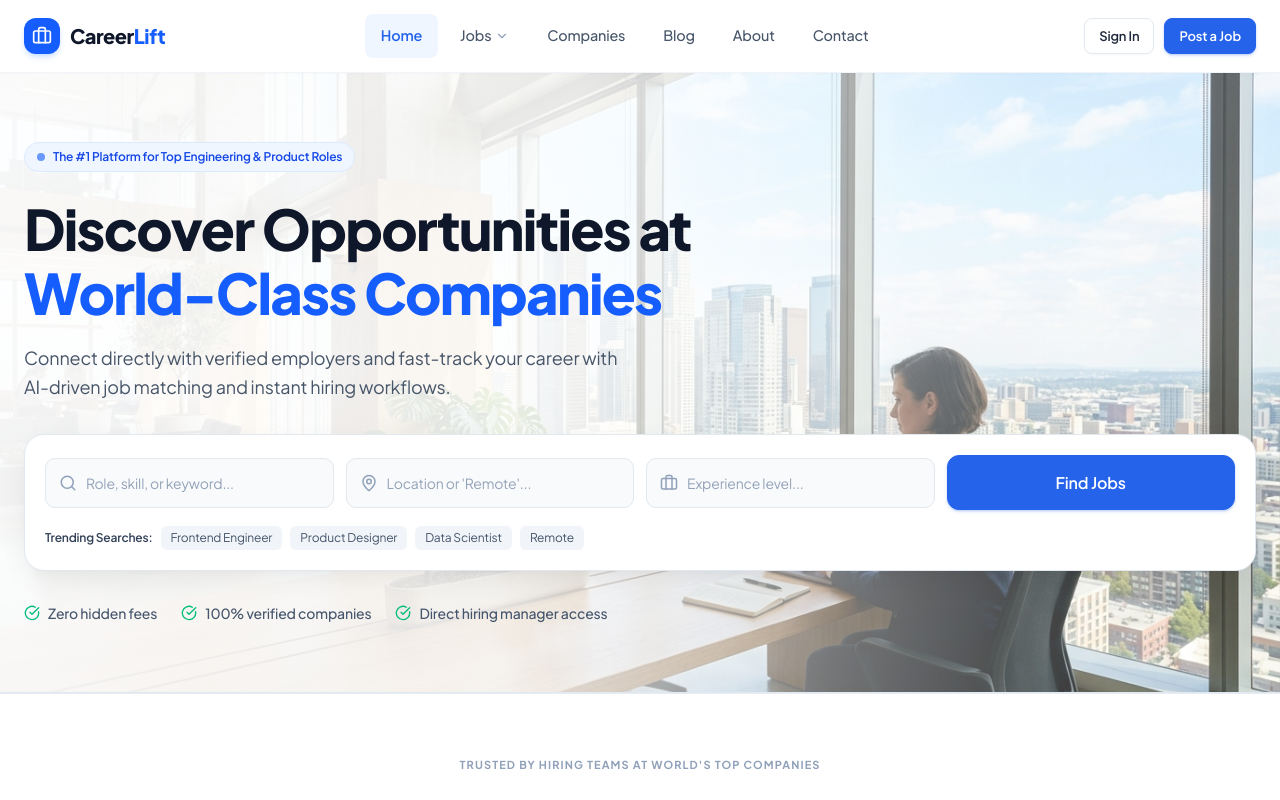
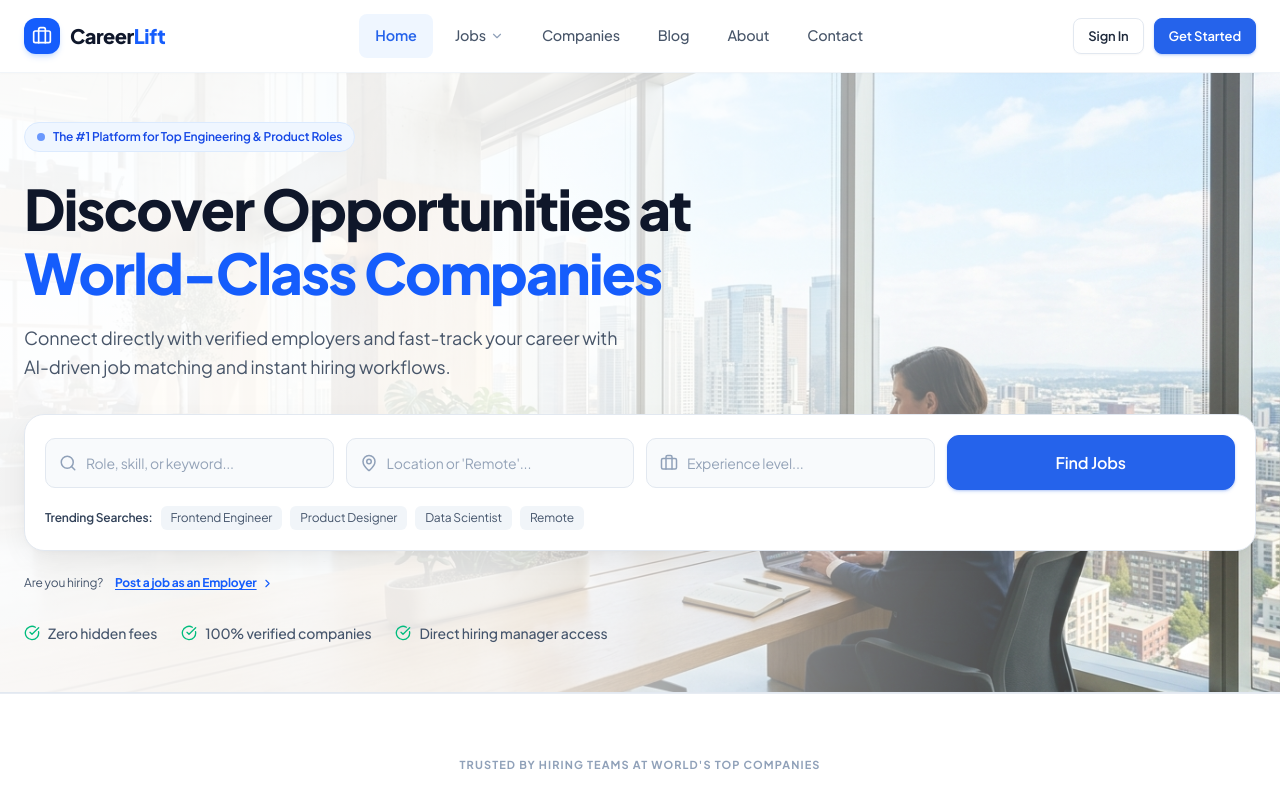
Before and after one commit to ShikharNegi0515/CareerLift, a React (Vite) app in the folder frontend/: page / in a window 1280 px wide. Shown: the top 800 px of the page. Built offline with nearby package versions, Linux system fonts and the light colour scheme; no server answers.

Commit message:
feat: add role-based employer action bars and update navbar CTA on homepage

```diff
--- a/frontend/src/components/layout/Navbar.tsx
+++ b/frontend/src/components/layout/Navbar.tsx
@@ -172,7 +172,7 @@ export default function Navbar() {
                 Sign In
               </Link>
               <Link to="/register" className="btn btn-primary btn-sm font-semibold shadow-sm shadow-blue-500/20">
-                Post a Job
+                Get Started
               </Link>
             </div>
           )}
--- a/frontend/src/pages/public/HomePage.tsx
+++ b/frontend/src/pages/public/HomePage.tsx
@@ -6,7 +6,7 @@ import api from '../../api/client';
 import {
   Search, MapPin, Briefcase, ChevronRight, Monitor, HeartPulse,
   GraduationCap, TrendingUp, Building2, Cpu, Palette, ShieldCheck,
-  Users, Star, ArrowRight, CheckCircle, Zap
+  Users, Star, ArrowRight, CheckCircle, Zap, PlusCircle
 } from 'lucide-react';
 
 // ─── Mock data ───────────────────────────────────────────────────────────────
@@ -124,6 +124,37 @@ export default function HomePage() {
               ))}
             </div>
           </div>
+
+          {/* Role-Specific Hero Action Bar */}
+          {isAuthenticated && user?.role === UserRole.EMPLOYER ? (
+            <div className="mt-8 p-4 bg-blue-50/80 border border-blue-200/80 rounded-2xl flex flex-col sm:flex-row items-center justify-between gap-4">
+              <div className="flex items-center gap-3">
+                <div className="w-10 h-10 rounded-xl bg-blue-600 text-white flex items-center justify-center font-bold shrink-0 shadow-md shadow-blue-500/20">
+                  <Briefcase size={20} />
+                </div>
+                <div>
+                  <h3 className="font-bold text-slate-900 text-sm">Hiring for your team?</h3>
+                  <p className="text-xs text-slate-600">Publish open positions directly to 2.5M+ active pre-vetted candidates.</p>
+                </div>
+              </div>
+              <Link
+                to="/employer/jobs/new"
+                className="btn btn-primary btn-sm flex items-center gap-2 shadow-sm whitespace-nowrap self-stretch sm:self-auto justify-center"
+              >
+                <PlusCircle size={15} /> Post a Job Now
+              </Link>
+            </div>
+          ) : !isAuthenticated ? (
+            <div className="mt-6 flex items-center gap-3 text-xs text-slate-600">
+              <span>Are you hiring?</span>
+              <Link
+                to="/register?role=employer"
+                className="font-bold text-blue-600 hover:text-blue-700 underline underline-offset-2 flex items-center gap-1"
+              >
+                Post a job as an Employer <ChevronRight size={13} />
+              </Link>
+            </div>
+          ) : null}
 
           <div className="flex items-center gap-6 mt-8 flex-wrap">
             {[
@@ -563,9 +594,19 @@ export default function HomePage() {
                 ))}
               </div>
 
-              <Link to={postJobPath} className="btn btn-secondary btn-lg shadow-md">
-                Post a Job Today <ChevronRight size={18} />
-              </Link>
+              {isAuthenticated && user?.role === UserRole.JOB_SEEKER ? (
+                <Link to="/jobs" className="btn btn-secondary btn-lg shadow-md">
+                  Browse Opportunities <ChevronRight size={18} />
+                </Link>
+              ) : isAuthenticated && user?.role === UserRole.EMPLOYER ? (
+                <Link to="/employer/jobs/new" className="btn btn-secondary btn-lg shadow-md">
+                  Post a Job Today <ChevronRight size={18} />
+                </Link>
+              ) : (
+                <Link to="/register?role=employer" className="btn btn-secondary btn-lg shadow-md">
+                  Hire with CareerLift <ChevronRight size={18} />
+                </Link>
+              )}
             </div>
           </div>
         </div>
```
